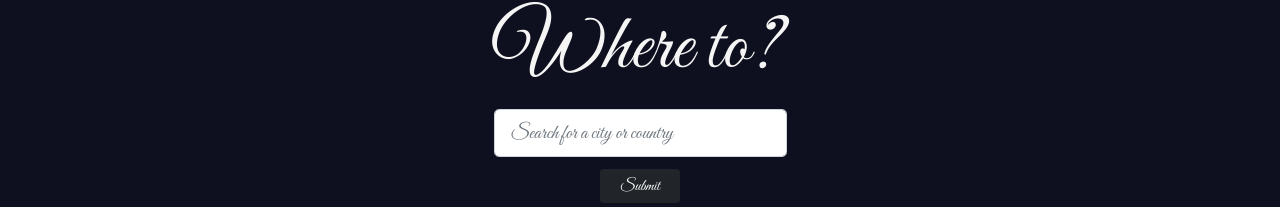
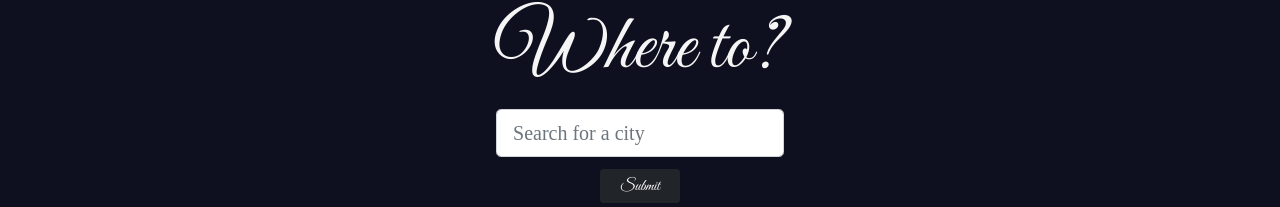
Before and after one commit to sanand100/travel-tips, a React (Create React App) app: page /home in a window 1280 px wide. Shown: the part 544-751 px from the top of the page. Built offline with nearby package versions, Linux system fonts and the light colour scheme; no server answers; a web font is replaced by a local one.

Commit message:
fix carousel caption background, search bar font, and links hover styling

```diff
--- a/src/Components/SearchForm.js
+++ b/src/Components/SearchForm.js
@@ -14,8 +14,9 @@ const SearchForm = ({ handleSubmit, handleChange, searchString }) => {
 			<Form.Group>
 				<Form.Text className='form-text-custom'>Where to?</Form.Text>
 				<Form.Control
+					style={{ fontFamily: 'trebuchet' }}
 					size='lg'
-					placeholder='Search for a city or country'
+					placeholder='Search for a city'
 					type='text'
 					name='searchString'
 					required
--- a/src/index.css
+++ b/src/index.css
@@ -71,12 +71,13 @@ Link{
 
 .hotel-img-link{
   text-decoration: none;
-  color: white
+  color: white;
+  background-color: rgba(0, 0, 0, 0.5);
 }
 
-.hotel-img-link::hover{
+.hotel-img-link:hover{
   cursor: pointer;
-  color: red
+  color: rgb(170, 208, 238)
 }
 
 h4{
```
